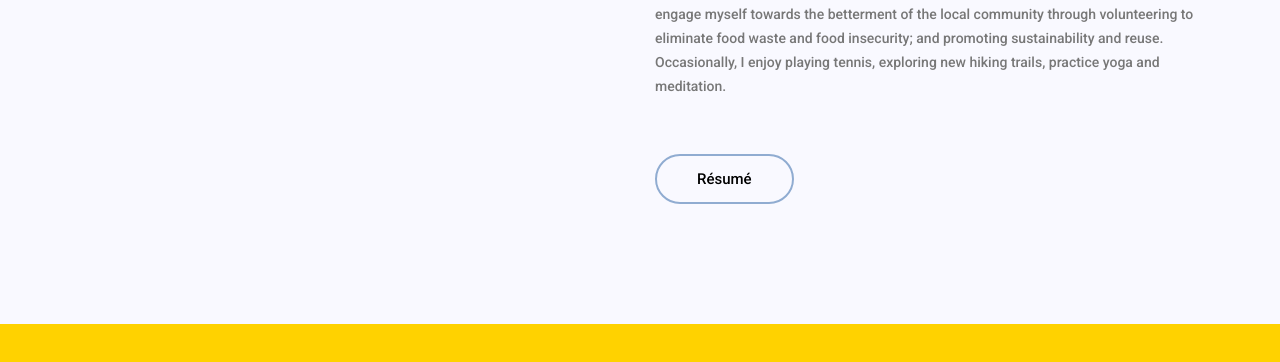
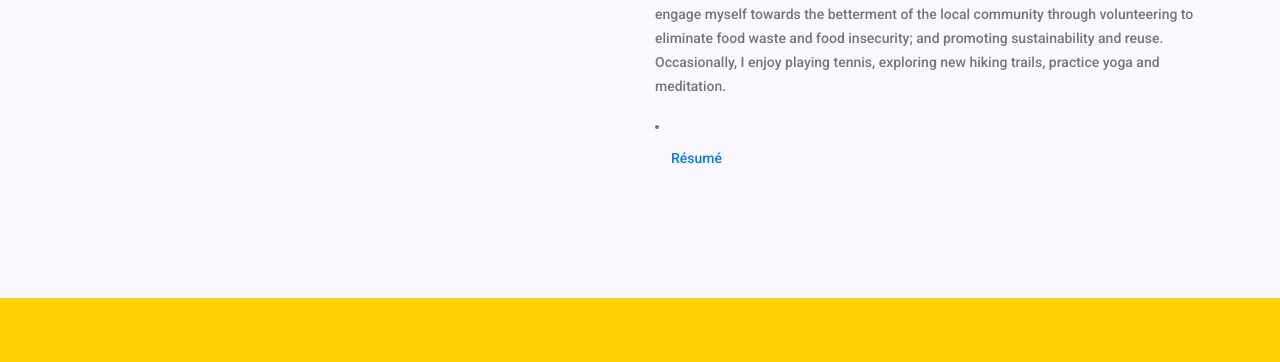
Before and after one commit to patelrohan/patelrohan.github.io, a plain HTML site: page about-me.html in a window 1280 px wide. Shown: the part 682-1044 px from the top of the page. Drawn offline with Linux system fonts and the light colour scheme.

Commit message:
Resume link
Added a navigation bar button with link for resume

```diff
--- a/about-me.html
+++ b/about-me.html
@@ -120,7 +120,7 @@
 									and promoting sustainability and reuse. Occasionally, I enjoy playing tennis, exploring new hiking trails, practice yoga and meditation.
 								</p>
 					</div>
-					<a href="#" class="primary-btn">Résumé</a>
+					<li class="nav-item"><a class="nav-link" href="https://drive.google.com/open?id=1_kmthEHiFn7i1tu3QJlvjZGI8vYpVeiy">Résumé</a></li>
 				</div>
 			</div>
 		</div>
```
Also changed, not shown: index.html (+1 -1 lines).
